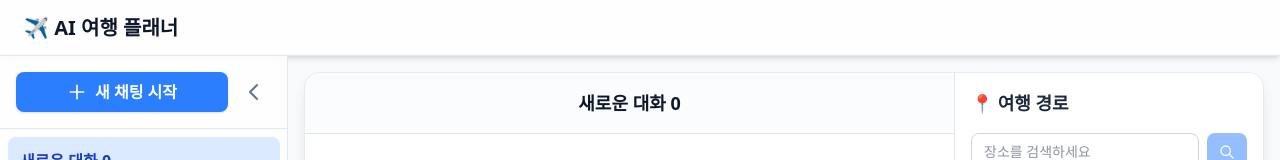
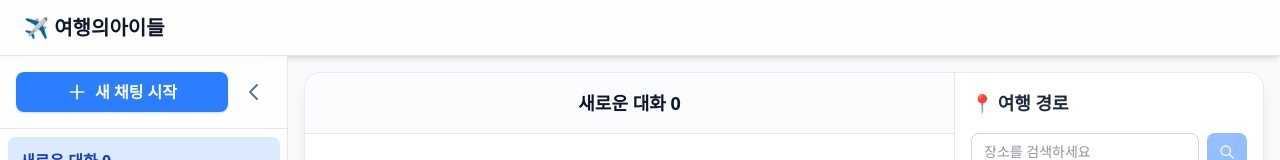
Before and after one commit to xeonsim/mutsa-hackathon-2025-team2, a Next.js app: page / in a window 1280 px wide. Shown: the top 160 px of the page. Built offline with nearby package versions, Linux system fonts and the light colour scheme.

Commit message:
update-header

```diff
--- a/src/app/layout.js
+++ b/src/app/layout.js
@@ -21,7 +21,7 @@ export default function RootLayout({ children }) {
             {/* - 앱 타이틀에 아이콘과 호버 효과를 추가하여 시각적 매력을 더합니다.
             */}
             <Link href="/" className="text-xl font-bold text-slate-900 hover:text-blue-600 transition-colors duration-200">
-              ✈️ AI 여행 플래너
+              ✈️ 여행의아이들
             </Link>
             <div>
               {/* 네비게이션 링크가 필요할 경우 여기에 추가할 수 있습니다. */}
```
